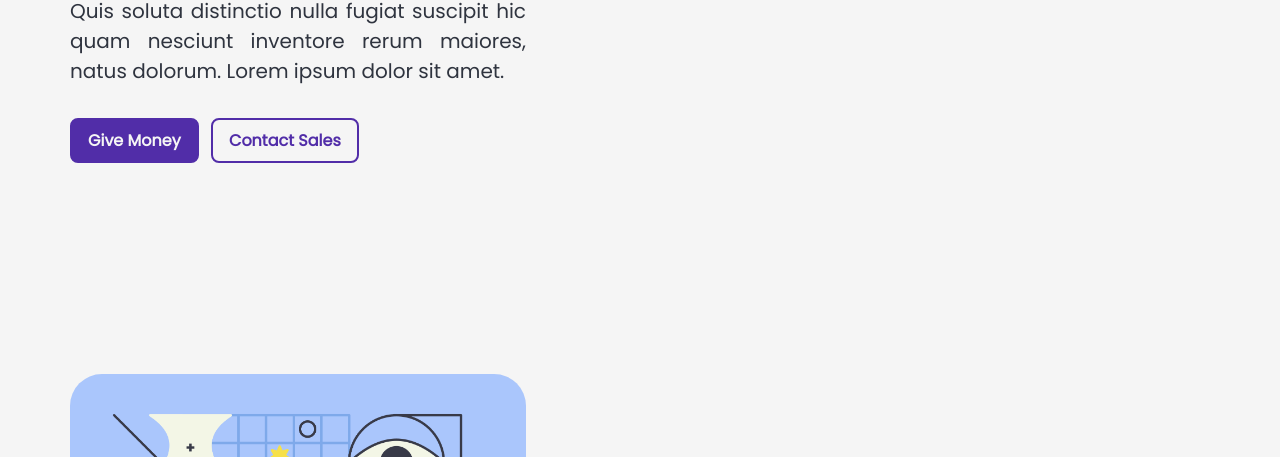
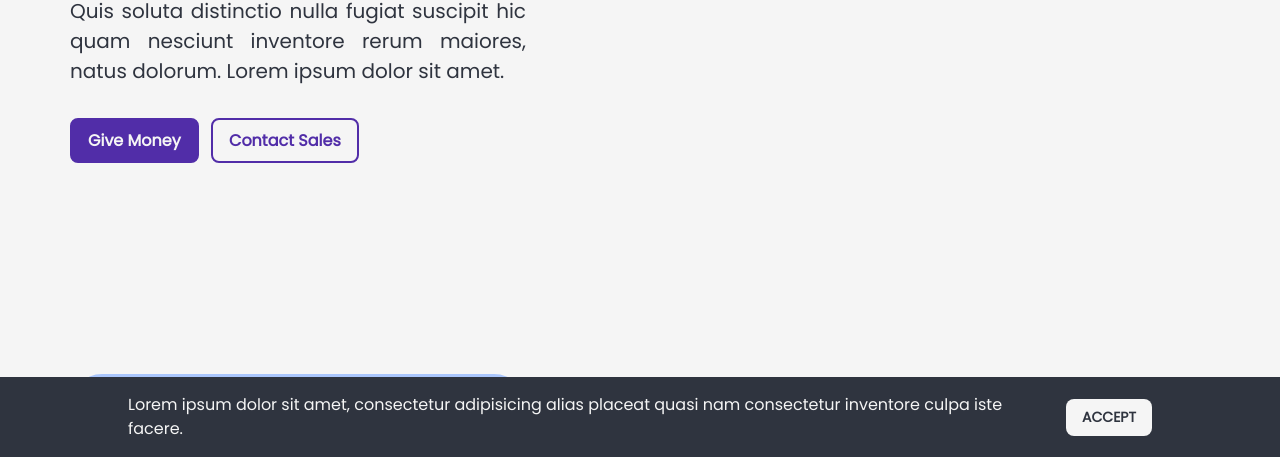
Before and after one commit to gitkumi/amity, a website built with webpack: page index.html in a window 1280 px wide. Shown: the part 343-800 px from the top of the page. Built offline with nearby package versions, Linux system fonts and the light colour scheme.

Commit message:
Add cookies

```diff
--- a/index.html
+++ b/index.html
@@ -15,6 +15,15 @@
   </head>
 
   <body>
+    <div class="cookies">
+      <p class="cookies__message">
+        Lorem ipsum dolor sit amet, consectetur adipisicing alias placeat quasi nam consectetur inventore culpa iste facere.
+      </p>
+
+      <button class="amity__button cookies__button">
+        Accept
+      </button>
+    </div>
     <div class="container">
       <section class="navbar">
         <a class="amity" href="#">Amity</a>
--- a/styles/_all.scss
+++ b/styles/_all.scss
@@ -7,3 +7,4 @@
 @import './wave.scss';
 @import './features.scss';
 @import './humans.scss';
+@import './cookies.scss';
--- /dev/null
+++ b/styles/cookies.scss
@@ -0,0 +1,27 @@
+@import './_variables.scss';
+
+.cookies {
+  position: fixed;
+  width: 100%;
+  bottom: 0;
+  background-color: $dark;
+  display: flex;
+  align-items: center;
+  justify-content: center;
+  padding: 1rem 10vw;
+  z-index: 100;
+}
+
+.cookies__message {
+  color: $light;
+  margin-right: 1rem;
+}
+
+.cookies__button {
+  background-color: $light;
+  color: $dark;
+  border: 0;
+  text-transform: uppercase;
+  font-size: 14px;
+  font-weight: bold;
+}
--- a/styles/humans.scss
+++ b/styles/humans.scss
@@ -13,7 +13,7 @@
   flex: 1;
 
   &:not(:last-child) {
-    margin-right: 6rem;
+    margin-right: 2rem;
   }
 }
 
```
